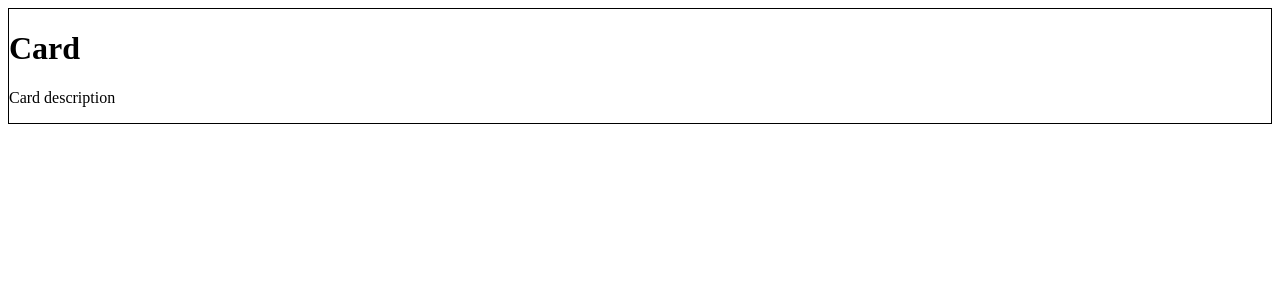
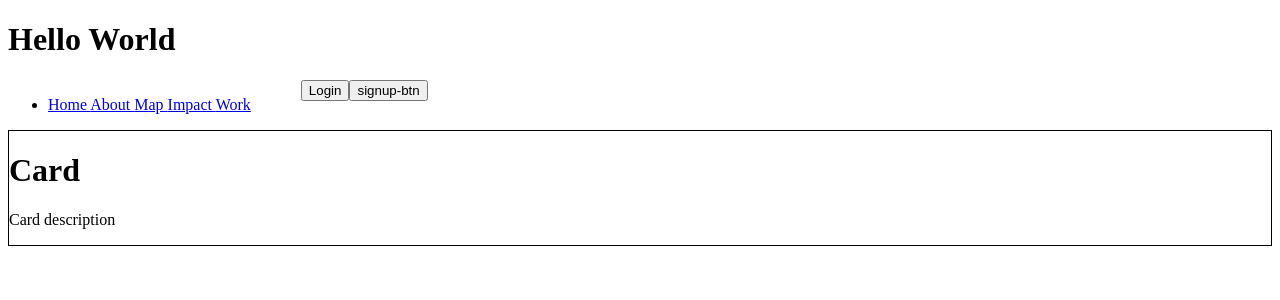
Before and after one commit to ochibocca/Health-Tracker, a React (Vite) app in the folder frontend/: page / in a window 1280 px wide. Shown: the top 300 px of the page. Built offline with nearby package versions, Linux system fonts and the light colour scheme.

Commit message:
created routes and html codes for navbar

```diff
--- a/frontend/src/App.jsx
+++ b/frontend/src/App.jsx
@@ -1,9 +1,14 @@
-import React from 'react';
-import Card from "./components/card";
+
+import { BrowserRouter as Router, Route, Routes } from 'react-router-dom';
+import Home from "./pages/home";
 
 function App() {
   return (
-    <Card />
+    <Router>
+      <Routes>
+        <Route path="/" element={<Home />} />
+      </Routes>
+    </Router>
   );
 }
 
--- a/frontend/src/components/navbar.jsx
+++ b/frontend/src/components/navbar.jsx
@@ -12,8 +12,10 @@ function Navbar(){
                             <a href = "#"> Work </a>
                     </li>
                 </ul>
+                <div className="regitra-btn">
                    <button className="login-btn"> Login</button>
-                <button> SignUp</button>
+                   <button className="sign-btn"> signup-btn</button>
+                   </div>
             </div>
         </nav>
     )
--- a/frontend/src/css/navbar.css
+++ b/frontend/src/css/navbar.css
@@ -0,0 +1,8 @@
+.nav-cointainer{
+    display: flex;
+}
+.regitra-btn{
+    margin-left: 50px;
+    margin: 0 0 10px 50px;
+        gap: 10px;
+}
--- a/frontend/src/pages/home.jsx
+++ b/frontend/src/pages/home.jsx
@@ -1,4 +1,5 @@
-import React from 'react';
+import Navbar from"../components/navbar"
+import Card from"../components/card"
 
 function Home() {
   return (
@@ -6,6 +7,8 @@ function Home() {
       <div>
         <h1>Hello World</h1>
       </div>
+        <Navbar />
+        <Card />
     </header>
   );
 }
```
